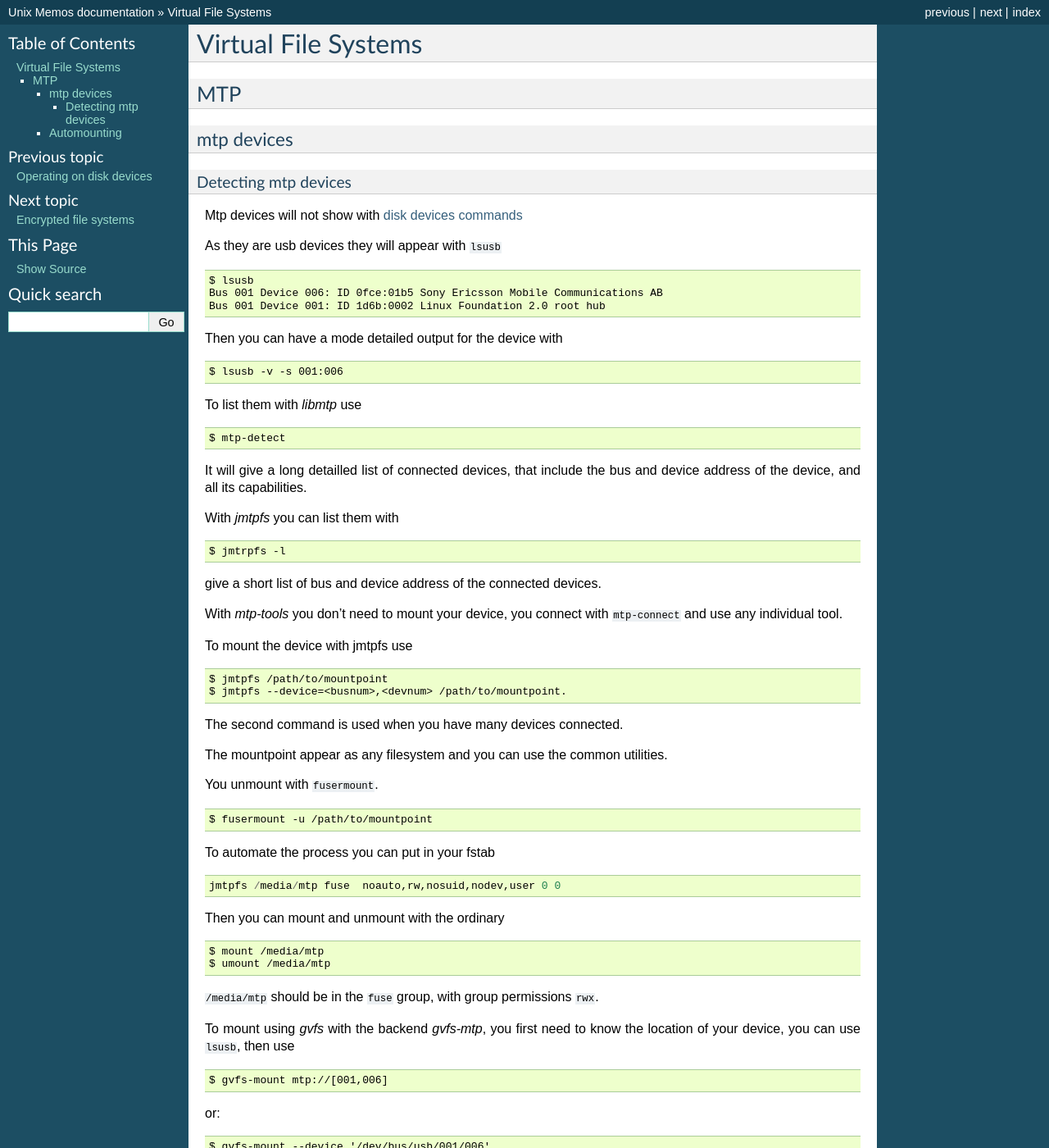
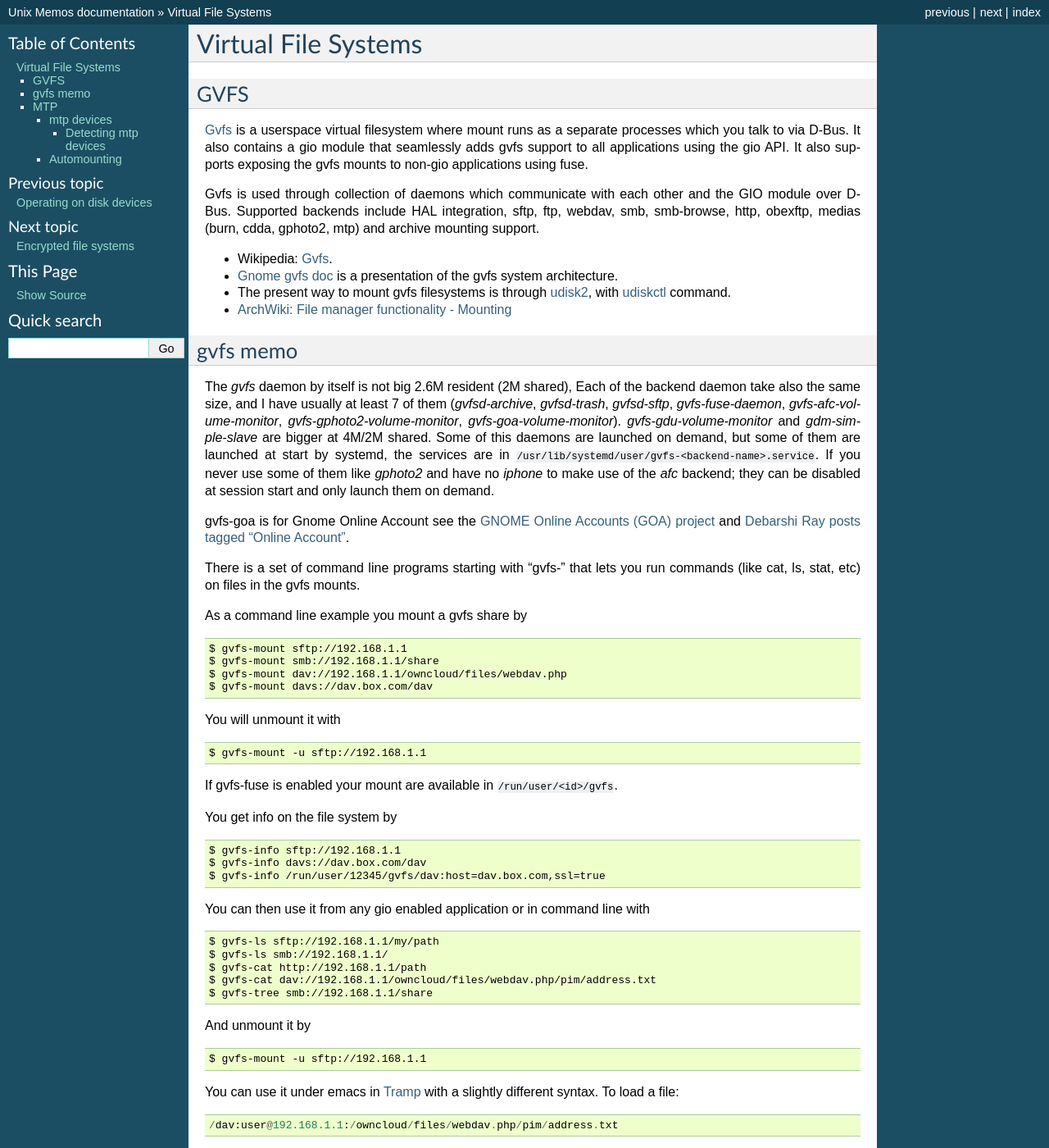
Before and after one commit to marczz/unix_memo, a Sphinx documentation site: the page built from source/vfs.rst, in a window 1280 px wide and 1400 px high. Shown: the whole window at 82% size. Built offline with Sphinx 7.4.7, drawn with Linux system fonts in a browser that asks for light colours; the version number could not be read and is left out; some of the changed text lies outside the part shown.

Commit message:
vfs.rst: added a gvfs section.

```diff
--- a/source/vfs.rst
+++ b/source/vfs.rst
@@ -2,6 +2,192 @@ Virtual File Systems
 ====================
 
 
+GVFS
+----
+
+:wikipedia:`Gvfs` is a userspace virtual filesystem where mount runs
+as a separate processes which you talk to via D-Bus. It also contains
+a gio module that seamlessly adds gvfs support to all applications
+using the gio API. It also supports exposing the gvfs mounts to
+non-gio applications using fuse.
+
+Gvfs is used through collection of daemons which communicate with each
+other and the GIO module over D-Bus. Supported backends include HAL
+integration, sftp, ftp, webdav, smb, smb-browse, http, obexftp, medias
+(burn, cdda, gphoto2, mtp) and archive mounting support.
+
+-   Wikipedia: :wikipedia:`Gvfs`.
+-   `Gnome gvfs doc <https://wiki.gnome.org/Projects/gvfs/doc>`_ is a
+    presentation of the gvfs system architecture.
+-   The present way to mount gvfs filesystems is through
+    `udisk2 <http://udisks.freedesktop.org/docs/latest/>`_, with
+    `udiskctl
+    <http://storaged.org/doc/udisks2-api/latest/udisksctl.1.html>`_
+    command.
+-   `ArchWiki: File manager functionality - Mounting
+    <https://wiki.archlinux.org/index.php/File_manager_functionality#Mounting>`_
+
+gvfs memo
+---------
+
+The *gvfs* daemon by itself is not big 2.6M resident (2M shared), Each
+of the backend daemon take also the same size, and I have usually at
+least 7 of them (*gvfsd-archive*, *gvfsd-trash*, *gvfsd-sftp*,
+*gvfs-fuse-daemon*, *gvfs-afc-volume-monitor*,
+*gvfs-gphoto2-volume-monitor*, *gvfs-goa-volume-monitor*).
+*gvfs-gdu-volume-monitor* and *gdm-simple-slave* are bigger at 4M/2M
+shared. Some of this daemons are launched on demand, but some of them
+are launched at start by systemd, the services are in
+``/usr/lib/systemd/user/gvfs-<backend-name>.service``. If you never use
+some of them like *gphoto2* and have no *iphone* to make use of the
+*afc* backend; they can be disabled at session start and only launch
+them on demand.
+
+gvfs-goa is for Gnome Online Account see the
+`GNOME Online Accounts (GOA) project
+<https://wiki.gnome.org/Projects/GnomeOnlineAccounts>`__
+and `Debarshi Ray posts tagged "Online Account"
+<https://debarshiray.wordpress.com/category/gnome/online-accounts/>`_.
+
+There is a set of command line programs starting with "gvfs-" that
+lets you run commands (like cat, ls, stat, etc) on files in the gvfs
+mounts.
+
+As a command line example you mount a gvfs share by
+
+::
+
+    $ gvfs-mount sftp://192.168.1.1
+    $ gvfs-mount smb://192.168.1.1/share
+    $ gvfs-mount dav://192.168.1.1/owncloud/files/webdav.php
+    $ gvfs-mount davs://dav.box.com/dav
+
+You will unmount it with
+
+::
+
+    $ gvfs-mount -u sftp://192.168.1.1
+
+If gvfs-fuse is enabled your mount are available in
+``/run/user/<id>/gvfs``.
+
+You get info on the file system by
+
+::
+
+    $ gvfs-info sftp://192.168.1.1
+    $ gvfs-info davs://dav.box.com/dav
+    $ gvfs-info /run/user/12345/gvfs/dav:host=dav.box.com,ssl=true
+
+You can then use it from any gio enabled application or in command line
+with
+
+::
+
+    $ gvfs-ls sftp://192.168.1.1/my/path
+    $ gvfs-ls smb://192.168.1.1/
+    $ gvfs-cat http://192.168.1.1/path
+    $ gvfs-cat dav://192.168.1.1/owncloud/files/webdav.php/pim/address.txt
+    $ gvfs-tree smb://192.168.1.1/share
+
+And unmount it by
+
+::
+
+    $ gvfs-mount -u sftp://192.168.1.1
+
+You can use it under emacs in
+`Tramp
+<http://www.gnu.org/software/emacs/manual/html_node/tramp/GVFS-based-methods.html>`__
+with a slightly different syntax. To load a file:
+
+::
+
+    /dav:user@192.168.1.1:/owncloud/files/webdav.php/pim/address.txt
+
+To browse a directory:
+
+::
+
+     /dav:user@192.168.1.1:/owncloud/files/webdav.php:
+
+Archive backend allow to read and write `all formats
+<https://github.com/libarchive/libarchive/wiki/LibarchiveFormats>`__
+supported by `libarchive <https://github.com/libarchive/>`__:
+
+    - read and write: tar, cpio, pax , gzip , zip xz, lzip, lzma, ar
+    - read only: iso9660, 7-Zip, mtree,
+      :wikipedia:`xar <xar (archiver)>`, lha/lzh, microsoft CAB.
+
+To command-line use of the archive backend is a bit harder, because the
+path of the archive is url-encoded. If you want to read the archive
+whose path is ``//path/to/my/archive.tgz`` you do:
+
+::
+
+    $ gvfs-mount archive://file%3A%2F%2F%2Fpath%2Fto%2Fmy%2Farchive.tgz
+
+Of course it's somewhat painful to do it by hand, you can use a script to
+url encode and better do:
+
+::
+
+    $ gvfs-mount archive://file$(urlencode ':///path/to/my/archive.tgz')
+
+The easier way to access your ``gvfs`` share with a non ``gpio`` enabled
+software is to use the ``gvfs-fuse`` gateway. It needs that the
+``gvfs-fuse-daemon`` is running. Otherwise launch it with
+
+::
+
+    $ /usr/lib/gvfs-fuse-daemon ~/.gvfs
+
+Then you should see the virtual file system mounted in your directory
+``/run/<user_id>/gvfs``
+
+::
+
+    $ ls /run/1234/gvfs
+    archive.tgz sftp on 192.168.1.1
+
+You can also mount your obex enabled device, (it may be a phone) by
+
+::
+
+    $ gvfs-mount obex://[00:0F:DE:72:22:D5]
+
+Other medias (gphoto2, cdda) and network file system are also available.
+
+Gvfs is directly enabled in all gpio enabled applications,it includes gnome
+applications.
+
+In many modern file managers like *nautilus* or *pcmanfm* you can
+directly open gvfs file system like: `sftp://192.168.1.1` or
+`davs://dav.box.com/dav`.
+
+
+For other applications you have to either use
+`udiskctl
+<http://storaged.org/doc/udisks2-api/latest/udisksctl.1.html>`_,
+*Fuse* as shown above, a special bridge as
+`Gigolo <http://www.uvena.de/gigolo/>`_ *this is a Debian package* or
+the `Tramp Gvfs backend
+<http://www.gnu.org/software/emacs/manual/html_node/tramp/GVFS-based-methods.html>`__
+for Emacs.
+
+The gvfs deamon can automount gvfs backends, this is an option set in
+``/usr/share/gvfs/mounts/<gvfs service>``. The following one is set by
+default:
+
+::
+
+    $ cat /usr/share/gvfs/mounts/network.mount
+    [Mount]
+    Type=network
+    Exec=/usr/lib/gvfs/gvfsd-network
+    AutoMount=true
+
+To use one's own rules, create ``~/.gvfs/mounts``.
 
 MTP
 ---
```
Also changed, not shown: other parts of source/vfs.rst (+1 -1 lines).
